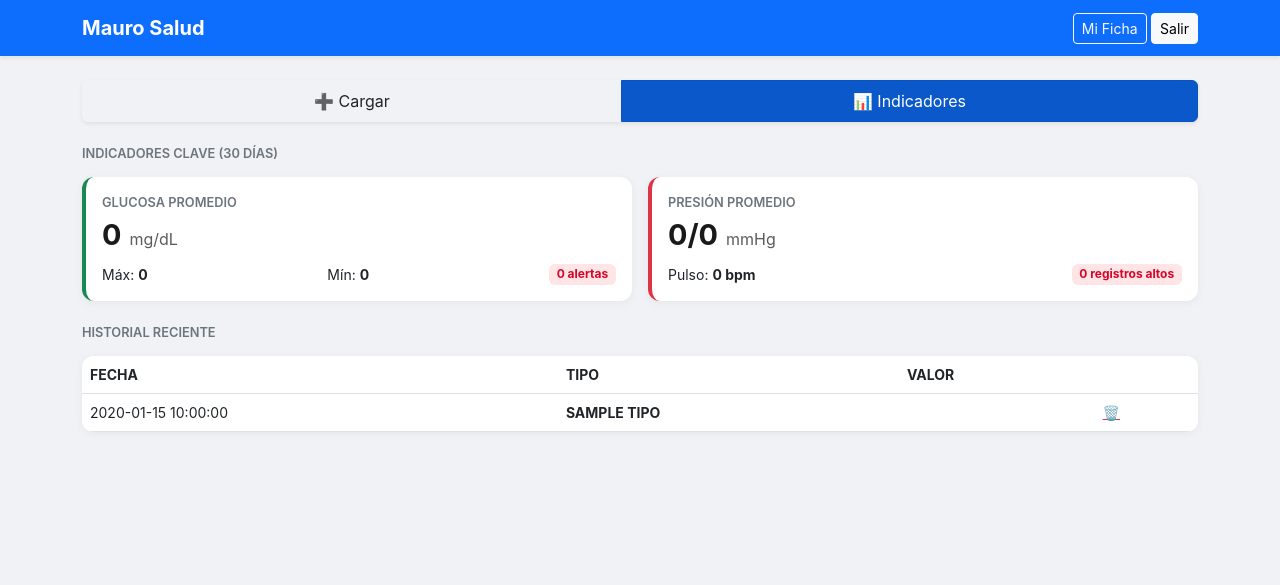
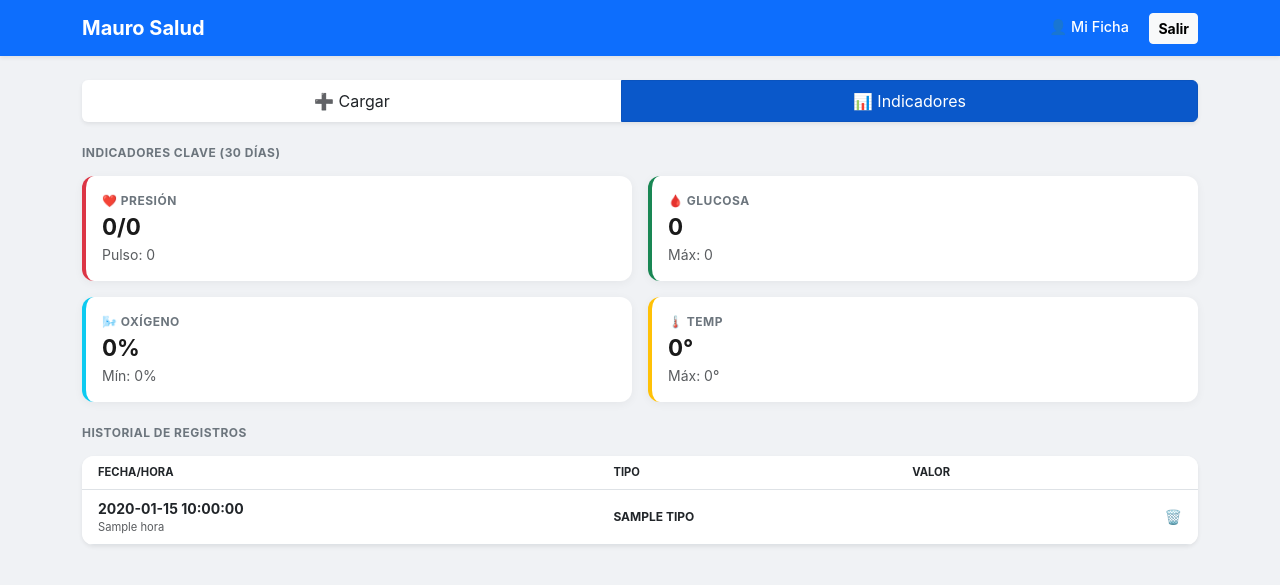
Before and after one commit to Pastormerlo/control-drenaje, a Flask app: page /ver in a window 1280 px wide. Shown: the top 585 px of the page. Run offline with Flask 3, Linux system fonts and the light colour scheme; a user stored in the database is signed in; tables that the repository leaves empty hold one stand-in row (values such as "Sample post"); a database or web service that is not in the repository returns one stand-in record (values such as "Sample title"); some libraries are stand-ins or nearby versions.

Commit message:
Add files via upload

```diff
--- a/templates/index.html
+++ b/templates/index.html
@@ -9,9 +9,10 @@
         body { background-color: #f0f2f5; font-family: -apple-system, sans-serif; }
         .card { border-radius: 12px; border: none; box-shadow: 0 2px 10px rgba(0,0,0,0.05); }
         .stat-val { font-size: 1.8rem; font-weight: bold; color: #1a1a1a; }
-        .stat-label { font-size: 0.8rem; text-transform: uppercase; color: #6c757d; font-weight: 600; }
-        .badge-alert { background-color: #ffe5e5; color: #d90429; font-weight: bold; }
+        .stat-label { font-size: 0.75rem; text-transform: uppercase; color: #6c757d; font-weight: 700; letter-spacing: 0.5px; }
+        .badge-alert { background-color: #ffe5e5; color: #d90429; font-weight: bold; font-size: 0.7rem; }
         .seccion-oculta { display: none; }
+        .nav-link-custom { color: white; text-decoration: none; font-weight: 500; font-size: 0.9rem; }
     </style>
 </head>
 <body>
@@ -20,31 +21,32 @@
     <div class="container">
         <span class="navbar-brand fw-bold">Mauro Salud</span>
         <div>
-            <a href="{{ url_for('editar_perfil') }}" class="btn btn-sm btn-outline-light">Mi Ficha</a>
-            <a href="{{ url_for('logout') }}" class="btn btn-sm btn-light">Salir</a>
+            <a href="{{ url_for('editar_perfil') }}" class="nav-link-custom me-3">👤 Mi Ficha</a>
+            <a href="{{ url_for('logout') }}" class="btn btn-sm btn-light fw-bold">Salir</a>
         </div>
     </div>
 </nav>
 
 <div class="container pb-5">
-    <div class="btn-group w-100 mb-4 shadow-sm">
+    <div class="btn-group w-100 mb-4 shadow-sm bg-white rounded">
         <a href="{{ url_for('cargar_registro') }}" class="btn btn-white py-2 {% if modo=='cargar' %}active btn-primary text-white{% endif %}">➕ Cargar</a>
         <a href="{{ url_for('ver_registros') }}" class="btn btn-white py-2 {% if modo=='ver' %}active btn-primary text-white{% endif %}">📊 Indicadores</a>
     </div>
 
     {% if modo == 'perfil' %}
     <div class="card p-4">
-        <h5 class="mb-4">Mi Ficha Individual</h5>
-        {% if get_flashed_messages() %}<div class="alert alert-success">{{ get_flashed_messages()[0] }}</div>{% endif %}
+        <h5 class="mb-4 fw-bold text-primary">Mi Ficha Individual</h5>
+        {% with messages = get_flashed_messages(with_categories=true) %}
+          {% if messages %}{% for category, message in messages %}<div class="alert alert-{{category}} small">{{ message }}</div>{% endfor %}{% endif %}
+        {% endwith %}
         <form action="{{ url_for('editar_perfil') }}" method="POST">
             <div class="row g-3">
-                <div class="col-12"><label class="small fw-bold">Nombre y Apellido</label><input type="text" name="nombre" class="form-control" value="{{perfil.nombre_apellido or ''}}" required></div>
-                <div class="col-6"><label class="small fw-bold">Edad</label><input type="number" name="edad" class="form-control" value="{{perfil.edad or ''}}"></div>
-                <div class="col-6"><label class="small fw-bold">Sexo</label><select name="sexo" class="form-select"><option value="M" {% if perfil.sexo=='M' %}selected{% endif %}>M</option><option value="F" {% if perfil.sexo=='F' %}selected{% endif %}>F</option></select></div>
-                <div class="col-6"><label class="small fw-bold">Peso (kg)</label><input type="number" step="0.1" name="peso" class="form-control" value="{{perfil.peso or ''}}"></div>
-                <div class="col-12"><label class="small fw-bold">Obra Social</label><input type="text" name="obra_social" class="form-control" value="{{perfil.obra_social or ''}}"></div>
-                <div class="col-12"><label class="small fw-bold">Médico de Cabecera</label><input type="text" name="medico" class="form-control" value="{{perfil.nombre_medico or ''}}"></div>
-                <button type="submit" class="btn btn-success w-100 p-3 fw-bold">ACTUALIZAR FICHA</button>
+                <div class="col-12"><label class="small fw-bold text-muted">Nombre y Apellido</label><input type="text" name="nombre" class="form-control" value="{{perfil.nombre_apellido or ''}}" required></div>
+                <div class="col-6"><label class="small fw-bold text-muted">Edad</label><input type="number" name="edad" class="form-control" value="{{perfil.edad or ''}}"></div>
+                <div class="col-6"><label class="small fw-bold text-muted">Sexo</label><select name="sexo" class="form-select"><option value="M" {% if perfil.sexo=='M' %}selected{% endif %}>M</option><option value="F" {% if perfil.sexo=='F' %}selected{% endif %}>F</option></select></div>
+                <div class="col-12"><label class="small fw-bold text-muted">Obra Social</label><input type="text" name="obra_social" class="form-control" value="{{perfil.obra_social or ''}}"></div>
+                <div class="col-12"><label class="small fw-bold text-muted">Médico de Cabecera</label><input type="text" name="medico" class="form-control" value="{{perfil.nombre_medico or ''}}"></div>
+                <button type="submit" class="btn btn-success w-100 p-3 fw-bold mt-2">ACTUALIZAR FICHA</button>
             </div>
         </form>
     </div>
@@ -52,13 +54,14 @@
 
     {% if modo == 'cargar' %}
     <div class="card p-4">
-        <h5 class="mb-4">Nuevo Registro</h5>
+        <h5 class="mb-4 fw-bold text-primary">Nuevo Registro</h5>
+        {% if success %}<div class="alert alert-success">{{ success }}</div>{% endif %}
         <form action="{{ url_for('cargar_registro') }}" method="POST">
             <div class="row g-3">
-                <div class="col-6"><label class="small fw-bold">Fecha</label><input type="date" name="fecha" class="form-control" required id="f_input"></div>
-                <div class="col-6"><label class="small fw-bold">Hora</label><input type="time" name="hora" class="form-control" required id="h_input"></div>
+                <div class="col-6"><label class="small fw-bold text-muted">Fecha</label><input type="date" name="fecha" class="form-control" required id="f_input"></div>
+                <div class="col-6"><label class="small fw-bold text-muted">Hora</label><input type="time" name="hora" class="form-control" required id="h_input"></div>
                 <div class="col-12">
-                    <select class="form-select form-select-lg" id="tipo_registro" name="tipo_registro" onchange="mostrarCampos()">
+                    <select class="form-select form-select-lg fw-bold text-primary" id="tipo_registro" name="tipo_registro" onchange="mostrarCampos()">
                         <option value="presion">❤️ Presión y Pulso</option>
                         <option value="glucosa">🩸 Glucosa</option>
                         <option value="drenaje">💧 Drenaje</option>
@@ -76,10 +79,10 @@
                     <div class="col-6"><input type="number" step="0.1" name="cantidad_izq" class="form-control" placeholder="Izq (ml)"></div>
                     <div class="col-6"><input type="number" step="0.1" name="cantidad_der" class="form-control" placeholder="Der (ml)"></div>
                 </div>
-                <div id="campos_oxigeno" class="row g-2 mt-1 seccion-oculta"><div class="col-12"><input type="number" name="oxigeno" class="form-control" placeholder="Sat %"></div></div>
-                <div id="campos_temperatura" class="row g-2 mt-1 seccion-oculta"><div class="col-12"><input type="number" step="0.1" name="temperatura" class="form-control" placeholder="Temp °C"></div></div>
-                <div class="col-12"><textarea name="observaciones" class="form-control" rows="2" placeholder="Notas..."></textarea></div>
-                <button type="submit" class="btn btn-primary w-100 p-3 fw-bold mt-3">GUARDAR DATOS</button>
+                <div id="campos_oxigeno" class="row g-2 mt-1 seccion-oculta"><div class="col-12"><input type="number" name="oxigeno" class="form-control" placeholder="Saturación %"></div></div>
+                <div id="campos_temperatura" class="row g-2 mt-1 seccion-oculta"><div class="col-12"><input type="number" step="0.1" name="temperatura" class="form-control" placeholder="Temperatura °C"></div></div>
+                <div class="col-12"><textarea name="observaciones" class="form-control" rows="2" placeholder="Observaciones opcionales..."></textarea></div>
+                <button type="submit" class="btn btn-primary w-100 p-3 fw-bold mt-3">GUARDAR EN LA NUBE</button>
             </div>
         </form>
     </div>
@@ -97,56 +100,66 @@
     {% if modo == 'ver' %}
     <h6 class="stat-label mb-3">Indicadores Clave (30 días)</h6>
     <div class="row g-3 mb-4">
-        <div class="col-12 col-md-6">
-            <div class="card p-3 border-start border-success border-4">
-                <div class="stat-label">Glucosa Promedio</div>
-                <div class="d-flex align-items-baseline">
-                    <span class="stat-val">{{stats.glucosa.prom}}</span>
-                    <span class="text-muted ms-2">mg/dL</span>
-                </div>
-                <div class="mt-2 d-flex justify-content-between">
-                    <small>Máx: <strong>{{stats.glucosa.max}}</strong></small>
-                    <small>Mín: <strong>{{stats.glucosa.min}}</strong></small>
-                    <span class="badge badge-alert">{{stats.glucosa.alertas}} alertas</span>
-                </div>
+        <div class="col-6">
+            <div class="card p-3 border-start border-danger border-4 h-100">
+                <div class="stat-label">❤️ Presión</div>
+                <div class="stat-val" style="font-size: 1.4rem;">{{stats.presion.prom_a}}/{{stats.presion.prom_b}}</div>
+                <small class="text-muted d-block">Pulso: {{stats.pulso.prom}}</small>
+                {% if stats.presion.alertas > 0 %}<span class="badge badge-alert mt-1">{{stats.presion.alertas}} altas</span>{% endif %}
             </div>
         </div>
-        <div class="col-12 col-md-6">
-            <div class="card p-3 border-start border-danger border-4">
-                <div class="stat-label">Presión Promedio</div>
-                <div class="d-flex align-items-baseline">
-                    <span class="stat-val">{{stats.presion.prom_a}}/{{stats.presion.prom_b}}</span>
-                    <span class="text-muted ms-2">mmHg</span>
-                </div>
-                <div class="mt-2 d-flex justify-content-between">
-                    <small>Pulso: <strong>{{stats.pulso.prom}} bpm</strong></small>
-                    <span class="badge badge-alert">{{stats.presion.alertas}} registros altos</span>
-                </div>
+        <div class="col-6">
+            <div class="card p-3 border-start border-success border-4 h-100">
+                <div class="stat-label">🩸 Glucosa</div>
+                <div class="stat-val" style="font-size: 1.4rem;">{{stats.glucosa.prom}}</div>
+                <small class="text-muted d-block">Máx: {{stats.glucosa.max}}</small>
+                {% if stats.glucosa.alertas > 0 %}<span class="badge badge-alert mt-1">{{stats.glucosa.alertas}} alertas</span>{% endif %}
+            </div>
+        </div>
+        <div class="col-6">
+            <div class="card p-3 border-start border-info border-4 h-100">
+                <div class="stat-label">🌬️ Oxígeno</div>
+                <div class="stat-val" style="font-size: 1.4rem;">{{stats.oxigeno.prom}}%</div>
+                <small class="text-muted d-block">Mín: {{stats.oxigeno.min}}%</small>
+                {% if stats.oxigeno.alertas > 0 %}<span class="badge badge-alert mt-1">{{stats.oxigeno.alertas}} bajas</span>{% endif %}
+            </div>
+        </div>
+        <div class="col-6">
+            <div class="card p-3 border-start border-warning border-4 h-100">
+                <div class="stat-label">🌡️ Temp</div>
+                <div class="stat-val" style="font-size: 1.4rem;">{{stats.temp.prom}}°</div>
+                <small class="text-muted d-block">Máx: {{stats.temp.max}}°</small>
+                {% if stats.temp.alertas > 0 %}<span class="badge badge-alert mt-1">{{stats.temp.alertas}} picos</span>{% endif %}
             </div>
         </div>
     </div>
 
-    <h6 class="stat-label mb-3">Historial Reciente</h6>
-    <div class="card overflow-hidden">
+    <h6 class="stat-label mb-3">Historial de Registros</h6>
+    <div class="card overflow-hidden shadow-sm">
         <div class="table-responsive">
             <table class="table table-hover mb-0">
                 <thead class="bg-light">
-                    <tr class="small text-muted"><th>FECHA</th><th>TIPO</th><th>VALOR</th><th></th></tr>
+                    <tr class="small text-muted" style="font-size: 0.7rem;">
+                        <th class="ps-3">FECHA/HORA</th>
+                        <th>TIPO</th>
+                        <th>VALOR</th>
+                        <th></th>
+                    </tr>
                 </thead>
                 <tbody class="small">
                     {% for r in registros %}
                     <tr>
-                        <td>{{r.fecha}}</td>
-                        <td class="fw-bold">{{r.tipo.upper()}}</td>
-                        <td>
-                            {% if r.tipo == 'presion' %}{{r.presion_alta}}/{{r.presion_baja}}
-                            {% elif r.tipo == 'glucosa' %}{{r.glucosa}}
-                            {% elif r.tipo == 'drenaje' %}{{r.cant_izq or 0}}|{{r.cant_der or 0}}
-                            {% elif r.tipo == 'oxigeno' %}{{r.oxigeno}}%
-                            {% elif r.tipo == 'temperatura' %}{{r.temperatura}}°
+                        <td class="ps-3"><div class="fw-bold">{{r.fecha}}</div><div class="text-muted" style="font-size: 0.7rem;">{{r.hora}}</div></td>
+                        <td class="align-middle fw-bold text-uppercase" style="font-size: 0.75rem;">{{r.tipo}}</td>
+                        <td class="align-middle">
+                            {% if r.tipo == 'presion' %}<span class="badge bg-danger bg-opacity-10 text-danger fw-bold">{{r.presion_alta}}/{{r.presion_baja}}</span>
+                            {% elif r.tipo == 'glucosa' %}<span class="badge bg-success bg-opacity-10 text-success fw-bold">{{r.glucosa}} mg</span>
+                            {% elif r.tipo == 'drenaje' %}<span class="text-muted">I:{{r.cant_izq or 0}}|D:{{r.cant_der or 0}}</span>
+                            {% elif r.tipo == 'oxigeno' %}<span class="fw-bold text-info">{{r.oxigeno}}%</span>
+                            {% elif r.tipo == 'temperatura' %}<span class="fw-bold text-warning">{{r.temperatura}}°C</span>
                             {% endif %}
                         </td>
-                        <td><a href="{{ url_for('borrar', id=r.id) }}" class="text-danger">🗑️</a></td>
+                        <td class="align-middle text-end pe-3"><a href="{{ url_for('borrar', id=r.id) }}" class="text-decoration-none" onclick="return confirm('¿Borrar registro?')">🗑️</a></td>
                     </tr>
                     {% endfor %}
                 </tbody>
```
